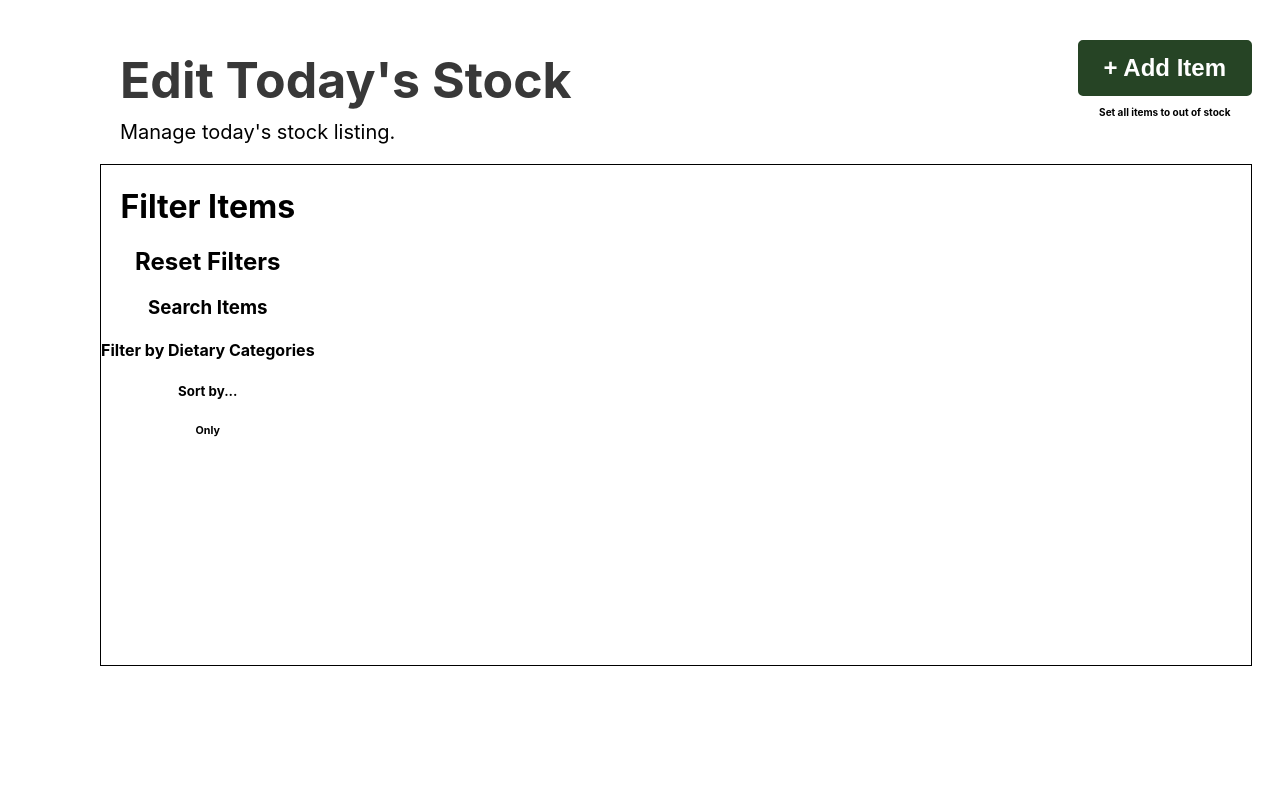
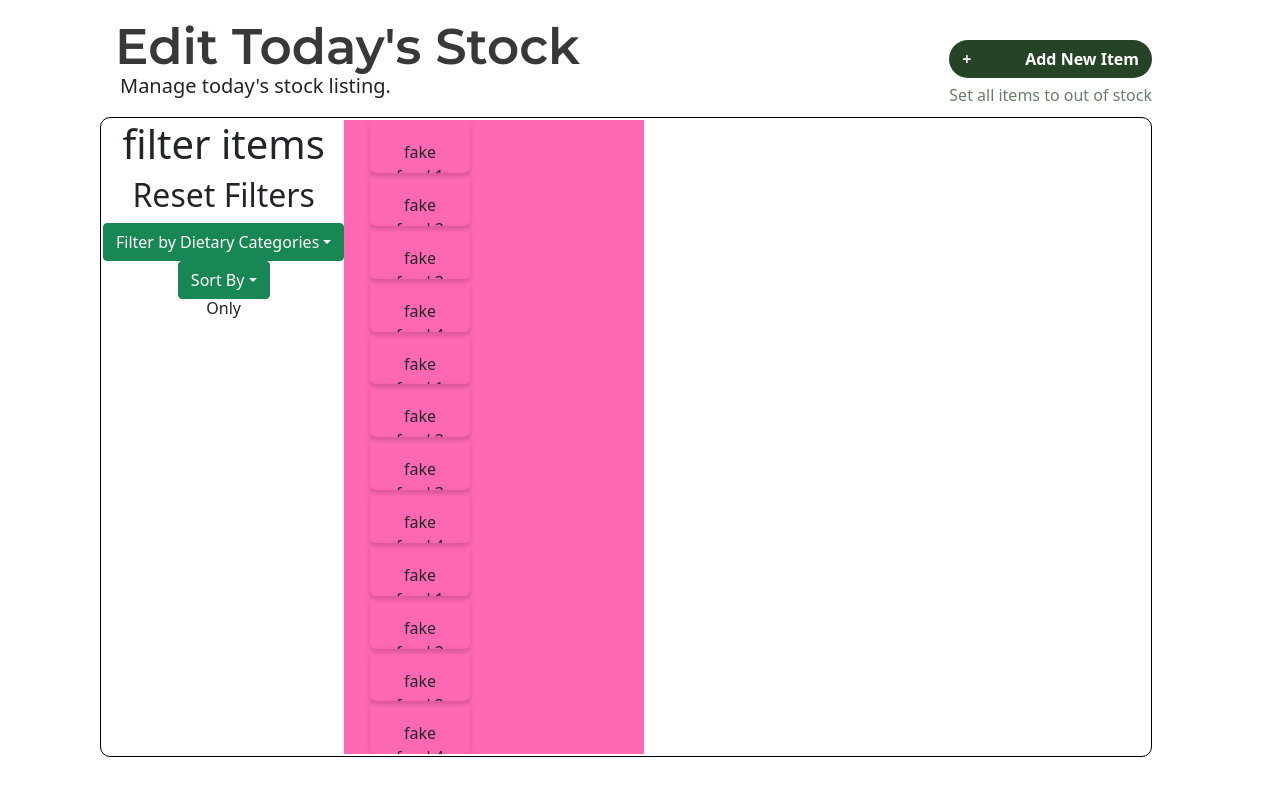
Before and after one commit to codebase-berkeley/berkeley-food-pantry, a React (Create React App) app in the folder client/: page / in a window 1280 px wide. Shown: the top 796 px of the page. Built offline with nearby package versions, Linux system fonts and the light colour scheme.

Commit message:
added defualt dropdowns and styled top

```diff
--- a/client/package.json
+++ b/client/package.json
@@ -6,9 +6,12 @@
     "@testing-library/jest-dom": "^5.14.1",
     "@testing-library/react": "^12.0.0",
     "@testing-library/user-event": "^13.2.1",
+    "bootstrap": "^5.1.3",
     "react": "^17.0.2",
+    "react-bootstrap": "^2.2.1",
     "react-dom": "^17.0.2",
     "react-scripts": "5.0.0",
+    "rsuite": "^5.6.4",
     "web-vitals": "^2.1.0"
   },
   "scripts": {
--- a/client/src/stock_listing_user.css
+++ b/client/src/stock_listing_user.css
@@ -1,3 +1,5 @@
+@import url('https://fonts.googleapis.com/css2?family=Montserrat:wght@600&display=swap');
+
 .entireContent {
     padding-left: 100px;
     padding-top: 40px;
@@ -6,18 +8,23 @@
 }
 .topContainer {
     display: flex;
-    flex-direction: row;
-
+    flex-direction: row
 }
 .leftSide {
+    display: flex;
     flex: 3;
+    flex-direction: column;
+    justify-content: space-between;
 }
 .rightSide {
-    align-items: flex-end;
+    display: flex;
+    flex-direction: column;
+    justify-content: space-between;
 }
 .topContainer h1 {
     text-align: left;
-    padding-left: 20px;
+    padding-left: 15px;
+    font-family: 'Montserrat', sans-serif;
     font-size: 50px;
     color: #383838;
     line-height: 10pt;
@@ -25,27 +32,65 @@
 .topContainer p {
     text-align: left;
     font-size: 20px;
+    padding-top: 10px;
     padding-left: 20px;
 }
-.topContainer h3 {
+.h3{
     font-size: 10px;
-
 }
 .topContainer button {
     background-color: #264425;
+    display: flex;
+    flex-direction: row;
+    justify-content: space-between;
     color: #fff;
-    border: 2px solid #264425;
-    padding: 0.5em 1em;
-    border-radius: 5px;
-    font-size: 24px;
+    /* padding: 0.5em 1em; */
+    border-radius: 40px;
+    font-size: 18;
     font-weight: bold;
-    text-align: right;
+    /* text-align: space-between; */
+}
+.changeStock{
+    font-size: 16;
+    color: #6A7E69;
+    padding-bottom: 10px;
+}
+.changeStock:hover{
+    text-decoration: underline;
 }
 
 .bottomContainer {
     border-color: black;
     border-width: 1px;
-    height: 500px;
+    border-radius: 10px;
+    height:80vh;
     border-style: solid;
     display: flex;
+    padding: 2px;
 }
+
+
+.filterItemsControls {
+    background-color: lightblue;
+    /* width: 30vw; */
+    padding-right: 20px;
+    flex: 1;
+}
+
+.filterItemDisplay {
+    width: 300px;
+    overflow-x:scroll;
+    overflow-y:scroll;
+    /* width: 50vw; */
+    /* width: 60vw; */
+    background-color: hotpink;
+    padding-left: 2vw;
+    display: flex;
+    flex-direction: column;
+    align-items: left;
+}
+
+.foodPanel {
+    /* background-color: hotpink; */
+    width: 100px;
+}
--- a/client/src/stock_listing_user.js
+++ b/client/src/stock_listing_user.js
@@ -1,5 +1,10 @@
 import React from "react";
 import './stock_listing_user.css';
+import {PanelGroup, Panel} from 'rsuite';
+import 'rsuite/dist/rsuite.min.css';
+import {Dropdown} from 'react-bootstrap';
+import 'bootstrap/dist/css/bootstrap.min.css';
+import isbesPlusSign from './plusSign.svg';
 
 
 function StockListingUser() {
@@ -16,9 +21,11 @@ function StockListingUser() {
                     </div>
                     <div className = "rightSide">
                         {/* <button> +   Add New Item </button> */}
-                        <button type = "button" class = "btn">+   Add Item</button>
-                        <h3>Set all items to out of stock</h3>
-
+                        <button type = "button" class = "btn">
+                            <text> + </text>
+                            <text> Add New Item </text>
+                            </button>
+                        <div className="changeStock"> Set all items to out of stock </div>
 
                     </div>
 
@@ -27,17 +34,53 @@ function StockListingUser() {
 
                 <div className = "bottomContainer">
                     <div className = "filterItemControls">
-                        <div className = ""></div>
-                        <h1>Filter Items</h1>
+                        {/* Needs to be flex: row side */}
+                        <h1>filter items</h1>
                         <h2>Reset Filters</h2>
-                        <h3>Search Items</h3>
-                        <h4>Filter by Dietary Categories</h4>
-                        <h5>Sort by...</h5>
+
+                        <Dropdown>
+                            <Dropdown.Toggle variant="success" id="dropdown-basic">
+                                Filter by Dietary Categories
+                            </Dropdown.Toggle>
+
+                            <Dropdown.Menu>
+                                <Dropdown.Item>Another action</Dropdown.Item>
+                                <Dropdown.Item>Something else</Dropdown.Item>
+                            </Dropdown.Menu>
+                        </Dropdown>
+
+                        <Dropdown>
+                            <Dropdown.Toggle variant="success" id="dropdown-basic">
+                                Sort By
+                            </Dropdown.Toggle>
+
+                            <Dropdown.Menu>
+                                <Dropdown.Item>Another action</Dropdown.Item>
+                                <Dropdown.Item>Something else</Dropdown.Item>
+                            </Dropdown.Menu>
+                        </Dropdown>
+
                         <h6>Only </h6>
+
+
+                        {/* Show header
+                            - 3 buttons (import package)
+                        */}
 
                     </div>
                     <div className = "filterItemDisplay">
-
+                        <Panel className = "foodPanel" shaded>fake food 1</Panel>
+                        <Panel className = "foodPanel" shaded>fake food 2</Panel>
+                        <Panel className = "foodPanel" shaded>fake food 3</Panel>
+                        <Panel className = "foodPanel" shaded>fake food 4</Panel>
+                        <Panel className = "foodPanel" shaded>fake food 1</Panel>
+                        <Panel className = "foodPanel" shaded>fake food 2</Panel>
+                        <Panel className = "foodPanel" shaded>fake food 3</Panel>
+                        <Panel className = "foodPanel" shaded>fake food 4</Panel>
+                        <Panel className = "foodPanel" shaded>fake food 1</Panel>
+                        <Panel className = "foodPanel" shaded>fake food 2</Panel>
+                        <Panel className = "foodPanel" shaded>fake food 3</Panel>
+                        <Panel className = "foodPanel" shaded>fake food 4</Panel>
                     </div>
                 </div>
             </div>
```
Also changed, not shown: client/src/plusSign.svg (added), 1 other file (tests, documents, lock files or other folders).
